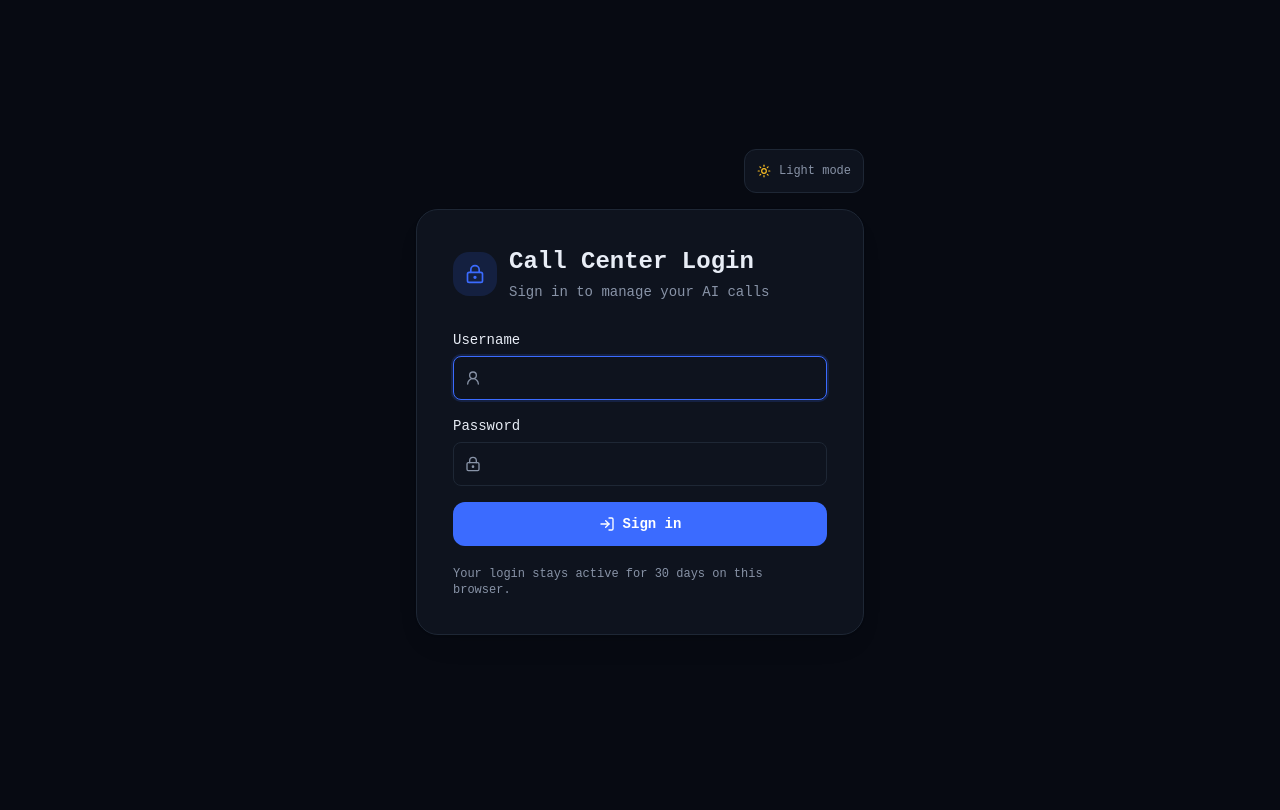
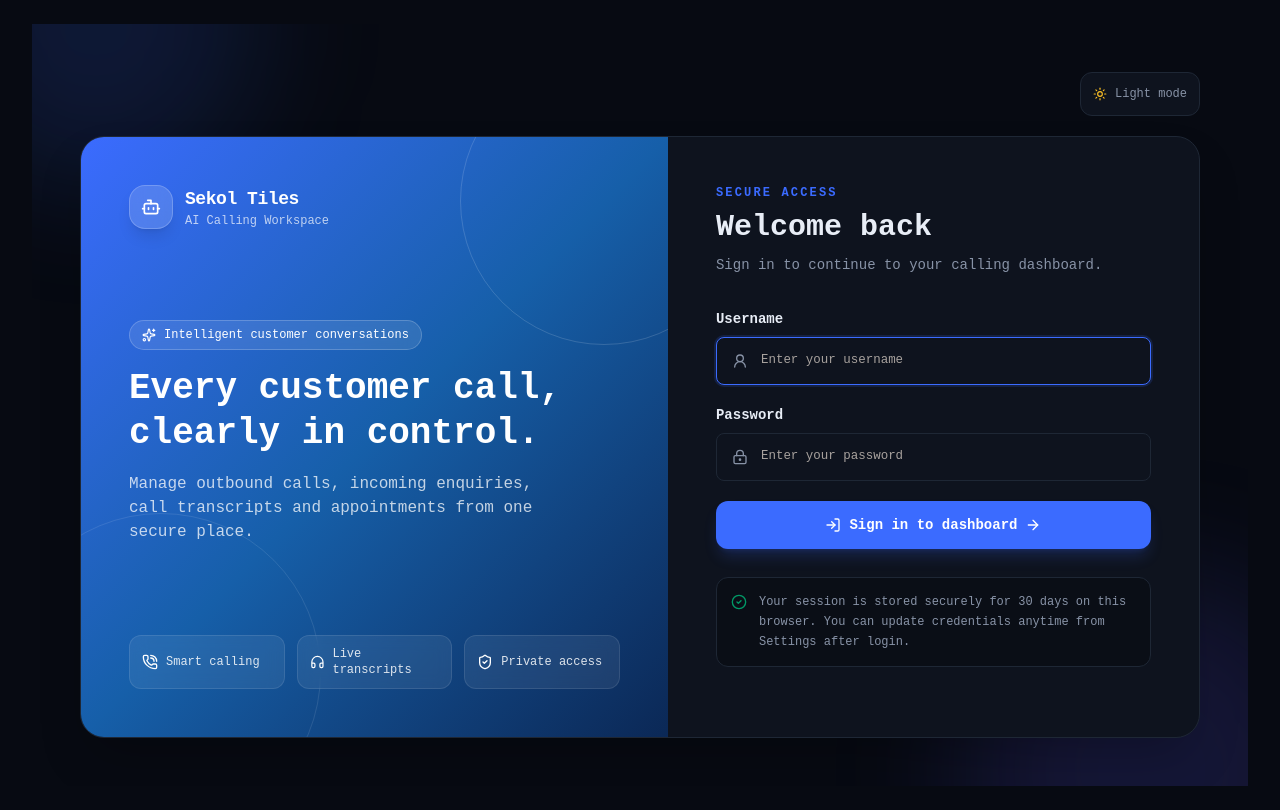
Before and after one commit to divyanshu9166/sekoltiles-calling-dograh, a Next.js app: page /auth/login in a window 1280 px wide. Built offline with nearby package versions, Linux system fonts and the light colour scheme; no server answers.

Commit message:
Polish call center login experience

```diff
--- a/app/auth/login/page.js
+++ b/app/auth/login/page.js
@@ -1,7 +1,19 @@
 'use client';
 
 import { useEffect, useState } from 'react';
-import { LockKeyhole, LogIn, UserRound, Loader2 } from 'lucide-react';
+import {
+  ArrowRight,
+  Bot,
+  CheckCircle2,
+  Headphones,
+  LockKeyhole,
+  LogIn,
+  Loader2,
+  PhoneCall,
+  ShieldCheck,
+  Sparkles,
+  UserRound,
+} from 'lucide-react';
 import ThemeToggle from '@/components/ThemeToggle';
 
 export default function LoginPage() {
@@ -42,43 +54,95 @@ export default function LoginPage() {
   }
 
   return (
-    <div className="min-h-[calc(100vh-4rem)] flex items-center justify-center px-4 py-10">
-      <div className="w-full max-w-md">
-        <div className="flex justify-end mb-4"><ThemeToggle /></div>
-        <div className="glass-card p-7 sm:p-9">
-          <div className="flex items-center gap-3 mb-7">
-            <div className="w-11 h-11 rounded-2xl bg-accent/15 text-accent flex items-center justify-center">
-              <LockKeyhole className="w-5 h-5" />
+    <div className="relative min-h-[calc(100vh-4rem)] overflow-hidden flex items-center justify-center py-8 sm:py-12">
+      <div className="pointer-events-none absolute inset-0 overflow-hidden">
+        <div className="absolute -top-40 -left-24 h-80 w-80 rounded-full bg-accent/15 blur-3xl" />
+        <div className="absolute -bottom-44 -right-24 h-96 w-96 rounded-full bg-indigo-500/15 blur-3xl" />
+      </div>
+
+      <div className="relative w-full max-w-6xl px-1 sm:px-4">
+        <div className="flex justify-end mb-3 sm:mb-5"><ThemeToggle /></div>
+        <div className="grid overflow-hidden rounded-3xl border border-border bg-surface shadow-2xl lg:grid-cols-[1.05fr_0.95fr]">
+          <section className="relative overflow-hidden bg-gradient-to-br from-accent via-[#165fa9] to-[#0b2856] px-7 py-9 text-white sm:px-10 lg:min-h-[600px] lg:px-12 lg:py-12">
+            <div className="absolute -right-20 -top-20 h-72 w-72 rounded-full border border-white/15" />
+            <div className="absolute -bottom-24 -left-20 h-80 w-80 rounded-full border border-white/10" />
+            <div className="relative flex h-full flex-col">
+              <div className="flex items-center gap-3">
+                <div className="flex h-11 w-11 items-center justify-center rounded-2xl border border-white/20 bg-white/15 shadow-lg backdrop-blur">
+                  <Bot className="h-5 w-5" />
                 </div>
                 <div>
-              <h1 className="text-2xl font-bold text-foreground">Call Center Login</h1>
-              <p className="text-sm text-muted mt-1">Sign in to manage your AI calls</p>
+                  <p className="text-lg font-bold tracking-tight">Sekol Tiles</p>
+                  <p className="text-xs text-white/70">AI Calling Workspace</p>
                 </div>
               </div>
-          <form onSubmit={handleSubmit} className="space-y-4">
+
+              <div className="my-auto py-10 lg:py-0">
+                <div className="mb-4 inline-flex items-center gap-2 rounded-full border border-white/20 bg-white/10 px-3 py-1.5 text-xs font-medium backdrop-blur">
+                  <Sparkles className="h-3.5 w-3.5" />
+                  Intelligent customer conversations
+                </div>
+                <h1 className="max-w-md text-3xl font-bold leading-tight sm:text-4xl">Every customer call, clearly in control.</h1>
+                <p className="mt-4 max-w-md text-sm leading-6 text-white/75 sm:text-base">Manage outbound calls, incoming enquiries, call transcripts and appointments from one secure place.</p>
+              </div>
+
+              <div className="grid gap-3 sm:grid-cols-3">
+                <Feature icon={PhoneCall} label="Smart calling" />
+                <Feature icon={Headphones} label="Live transcripts" />
+                <Feature icon={ShieldCheck} label="Private access" />
+              </div>
+            </div>
+          </section>
+
+          <section className="relative px-6 py-8 sm:px-10 sm:py-12 lg:px-12">
+            <div className="mb-8">
+              <div className="mb-4 flex h-11 w-11 items-center justify-center rounded-2xl bg-accent/12 text-accent lg:hidden">
+                <Bot className="h-5 w-5" />
+              </div>
+              <p className="text-xs font-semibold uppercase tracking-[0.18em] text-accent">Secure access</p>
+              <h2 className="mt-2 text-2xl font-bold text-foreground sm:text-3xl">Welcome back</h2>
+              <p className="mt-2 text-sm leading-6 text-muted">Sign in to continue to your calling dashboard.</p>
+            </div>
+
+            <form onSubmit={handleSubmit} className="space-y-5">
               <label className="block">
-              <span className="block text-sm font-medium text-foreground mb-1.5">Username</span>
+                <span className="mb-2 block text-sm font-semibold text-foreground">Username</span>
                 <div className="relative">
-                <UserRound className="absolute left-3 top-1/2 -translate-y-1/2 w-4 h-4 text-muted" />
-                <input value={username} onChange={(event) => setUsername(event.target.value)} autoComplete="username" autoFocus required className="w-full rounded-xl border border-border bg-surface px-10 py-3 text-sm text-foreground outline-none focus:border-accent" />
+                  <UserRound className="absolute left-4 top-1/2 h-4 w-4 -translate-y-1/2 text-muted" />
+                  <input value={username} onChange={(event) => setUsername(event.target.value)} autoComplete="username" autoFocus required placeholder="Enter your username" className="w-full rounded-xl border border-border bg-background px-11 py-3.5 text-sm text-foreground outline-none transition focus:border-accent focus:ring-4 focus:ring-accent/10" />
                 </div>
               </label>
               <label className="block">
-              <span className="block text-sm font-medium text-foreground mb-1.5">Password</span>
+                <span className="mb-2 block text-sm font-semibold text-foreground">Password</span>
                 <div className="relative">
-                <LockKeyhole className="absolute left-3 top-1/2 -translate-y-1/2 w-4 h-4 text-muted" />
-                <input type="password" value={password} onChange={(event) => setPassword(event.target.value)} autoComplete="current-password" required className="w-full rounded-xl border border-border bg-surface px-10 py-3 text-sm text-foreground outline-none focus:border-accent" />
+                  <LockKeyhole className="absolute left-4 top-1/2 h-4 w-4 -translate-y-1/2 text-muted" />
+                  <input type="password" value={password} onChange={(event) => setPassword(event.target.value)} autoComplete="current-password" required placeholder="Enter your password" className="w-full rounded-xl border border-border bg-background px-11 py-3.5 text-sm text-foreground outline-none transition focus:border-accent focus:ring-4 focus:ring-accent/10" />
                 </div>
               </label>
-            {error && <p role="alert" className="rounded-xl border border-red-500/20 bg-red-500/10 px-3 py-2 text-sm text-red-600">{error}</p>}
-            <button type="submit" disabled={loading} className="w-full rounded-xl bg-accent px-4 py-3 text-sm font-semibold text-white transition-colors hover:bg-accent/90 disabled:opacity-60 flex items-center justify-center gap-2">
-              {loading ? <Loader2 className="w-4 h-4 animate-spin" /> : <LogIn className="w-4 h-4" />}
-              {loading ? 'Signing in…' : 'Sign in'}
+              {error && <p role="alert" className="rounded-xl border border-red-500/20 bg-red-500/10 px-3 py-2.5 text-sm text-red-600">{error}</p>}
+              <button type="submit" disabled={loading} className="group flex w-full items-center justify-center gap-2 rounded-xl bg-accent px-4 py-3.5 text-sm font-semibold text-white shadow-lg shadow-accent/20 transition hover:bg-accent/90 disabled:opacity-60">
+                {loading ? <Loader2 className="h-4 w-4 animate-spin" /> : <LogIn className="h-4 w-4" />}
+                {loading ? 'Signing in…' : 'Sign in to dashboard'}
+                {!loading && <ArrowRight className="h-4 w-4 transition-transform group-hover:translate-x-0.5" />}
               </button>
             </form>
-          <p className="text-xs text-muted mt-5">Your login stays active for 30 days on this browser.</p>
+
+            <div className="mt-7 flex items-start gap-3 rounded-xl border border-border bg-background/60 p-3.5">
+              <CheckCircle2 className="mt-0.5 h-4 w-4 flex-shrink-0 text-emerald-600" />
+              <p className="text-xs leading-5 text-muted">Your session is stored securely for 30 days on this browser. You can update credentials anytime from Settings after login.</p>
+            </div>
+          </section>
         </div>
       </div>
     </div>
   );
 }
+
+function Feature({ icon: Icon, label }) {
+  return (
+    <div className="flex items-center gap-2 rounded-xl border border-white/10 bg-white/[0.07] px-3 py-2.5 text-xs font-medium text-white/85 backdrop-blur">
+      <Icon className="h-4 w-4 text-white" />
+      {label}
+    </div>
+  );
+}
```
Lines whose indentation alone changed are shown as unchanged.
